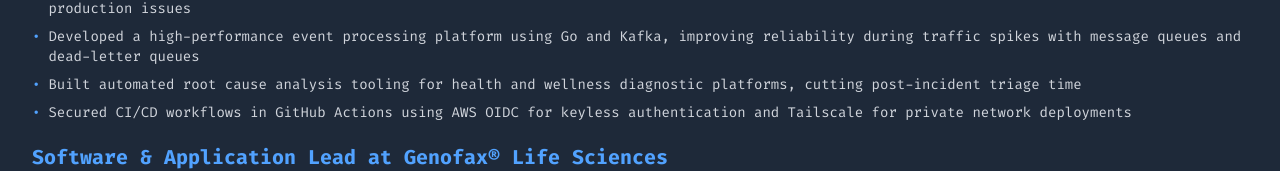
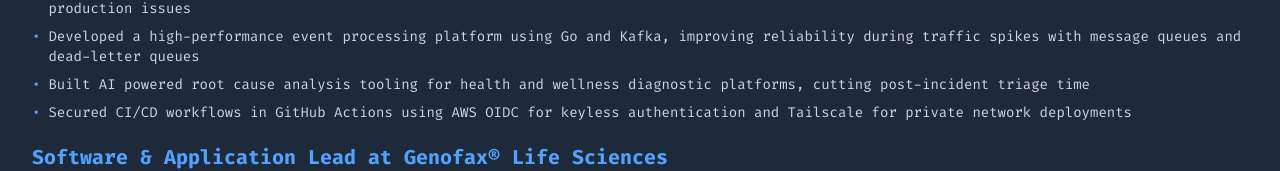
Before and after one commit to minhajul/minhajul.info, a Next.js app: page /experiences in a window 1280 px wide. Shown: the part 458-629 px from the top of the page. Built offline with nearby package versions, Linux system fonts and the light colour scheme; no server answers.

Commit message:
updated experiences

```diff
--- a/src/data/experiences.ts
+++ b/src/data/experiences.ts
@@ -18,7 +18,7 @@
             "Streamline software delivery by implementing CI/CD pipelines with GitHub Actions, Jenkins, and ArgoCD, enabling faster releases with minimal downtime",
             "Improve system reliability by setting up monitoring, logging, and alerting with Prometheus, Grafana, and Loki to quickly detect and resolve production issues",
             "Developed a high-performance event processing platform using Go and Kafka, improving reliability during traffic spikes with message queues and dead-letter queues",
-            "Built automated root cause analysis tooling for health and wellness diagnostic platforms, cutting post-incident triage time",
+            "Built AI powered root cause analysis tooling for health and wellness diagnostic platforms, cutting post-incident triage time",
             "Secured CI/CD workflows in GitHub Actions using AWS OIDC for keyless authentication and Tailscale for private network deployments"
         ]
     },
```
